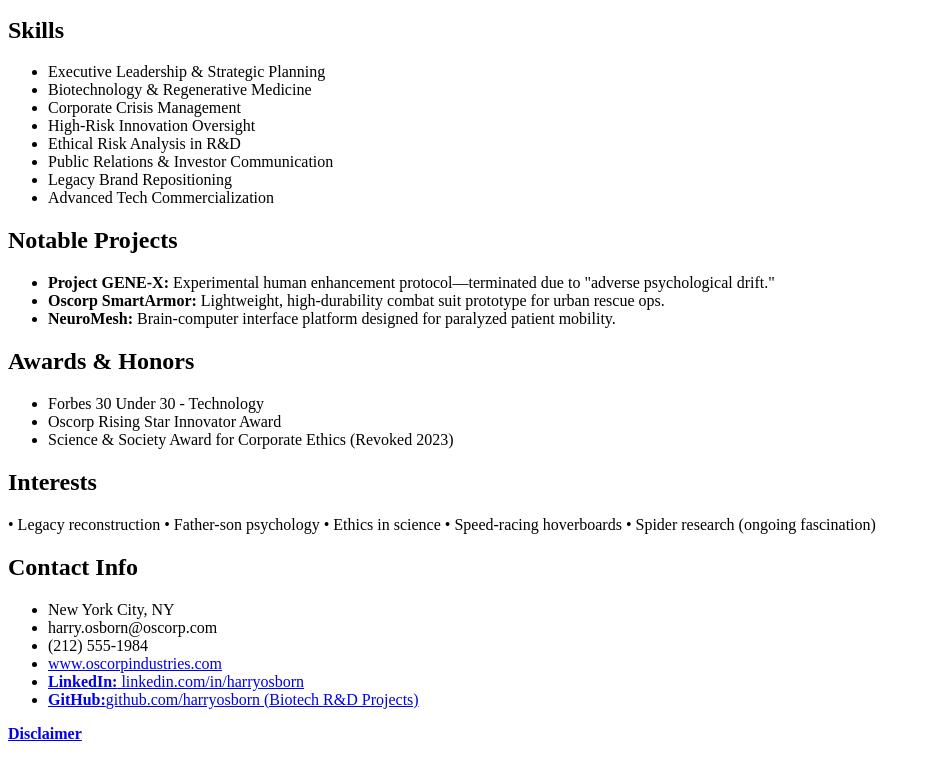
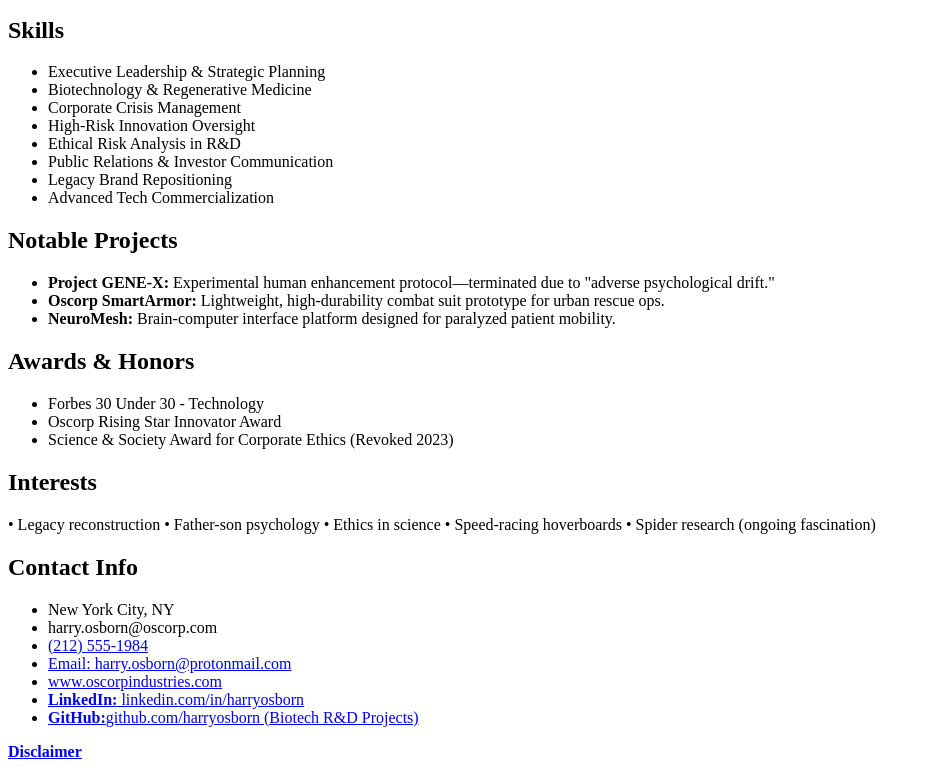
Before and after one commit to TA108/WebResumeOfHarry, a plain HTML site: page main.html in a window 1280 px wide. Shown: the part 971-1748 px from the top of the page, without its empty margins (0-930 px from the left). Drawn offline with Linux system fonts and the light colour scheme.

Commit message:
Email and Tel scheme

```diff
--- a/main.html
+++ b/main.html
@@ -107,7 +107,8 @@
       <ul>
         <li>New York City, NY</li>
         <li>harry.osborn@oscorp.com</li>
-        <li>(212) 555-1984</li>
+        <li><a href="tel:(212) 555-1984">(212) 555-1984</a></li>
+        <li><a href="mailto:harry.osborn@protonmail.com">Email: harry.osborn@protonmail.com</a></li>
         <li><a href="https://marvels-spider-man.fandom.com/wiki/Oscorp" target="_blank">www.oscorpindustries.com</a></li>
         <li><a href="https://www.linkedin.com/in/harry-osborn-5627a7274/" target="_blank"><b>LinkedIn:</b> linkedin.com/in/harryosborn</a></li>
         <li><a href="https://github.com/Goblin-Ecosystem/goblinWeaver" target="_blank"><b>GitHub:</b>github.com/harryosborn (Biotech R&D Projects)</a></li>
```
